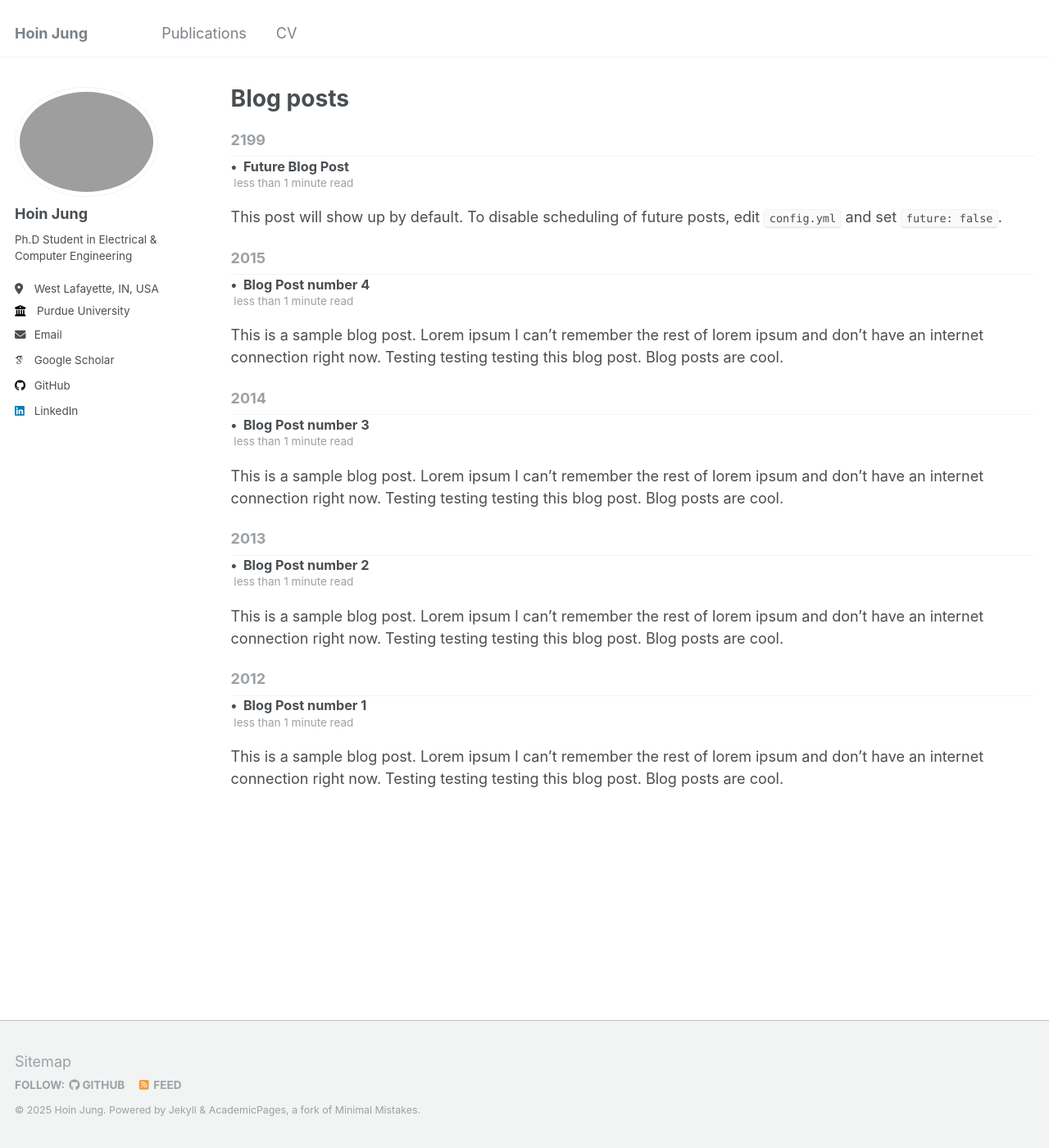
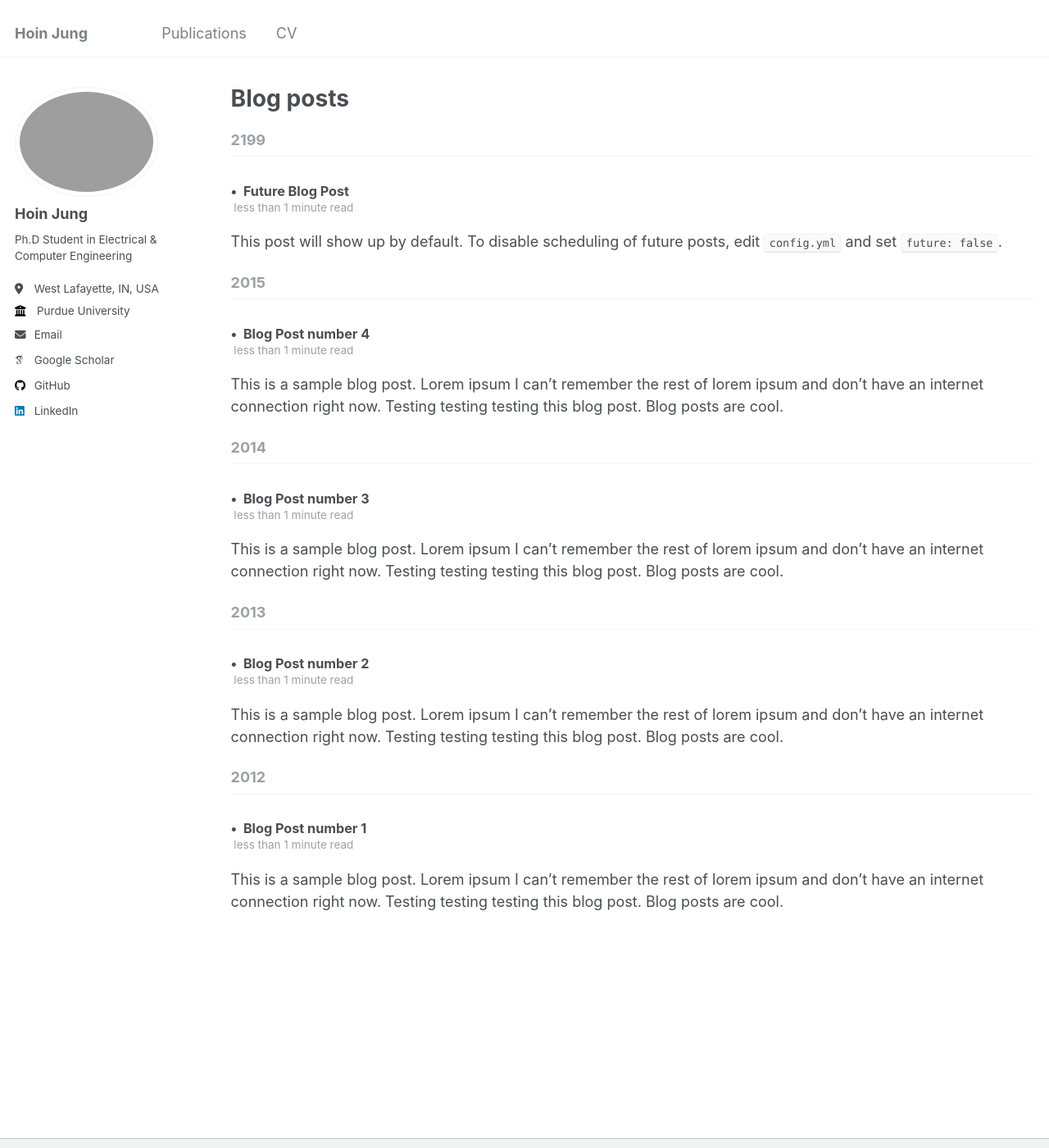
Before and after one commit to HoinJung/hoinjung.github.io, a Jekyll site: the page built from _pages/year-archive.html, in a window 1280 px wide and 1400 px high. Shown: the whole window at 82% size. Built offline with Jekyll 4.4.1, drawn with Linux system fonts in a browser that asks for light colours; some web fonts are replaced.

Commit message:
Update _archive.scss

```diff
--- a/_sass/_archive.scss
+++ b/_sass/_archive.scss
@@ -34,9 +34,9 @@
   color: mix(#fff, $gray, 25%);
   border-bottom: 1px solid $border-color;
 
-  + .list__item .archive__item-title {
-    margin-top: 0.15em;
-  }
+  // + .list__item .archive__item-title {
+  //   margin-top: 0.15em;
+  // }
 }
 
 .archive__item-title {
```
